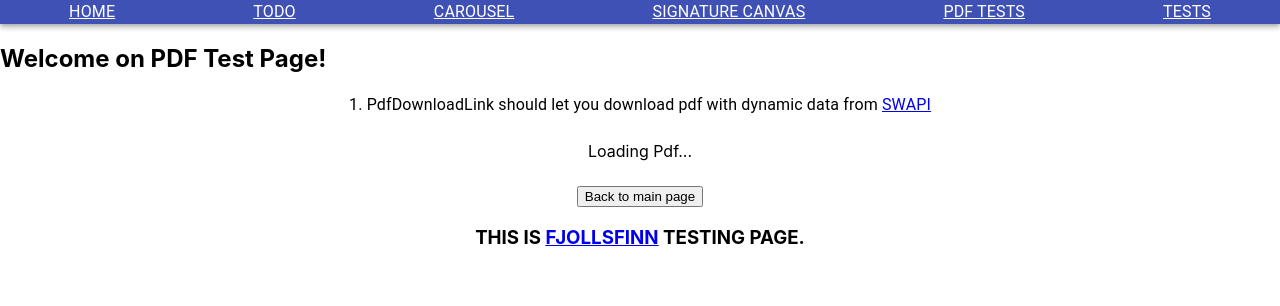
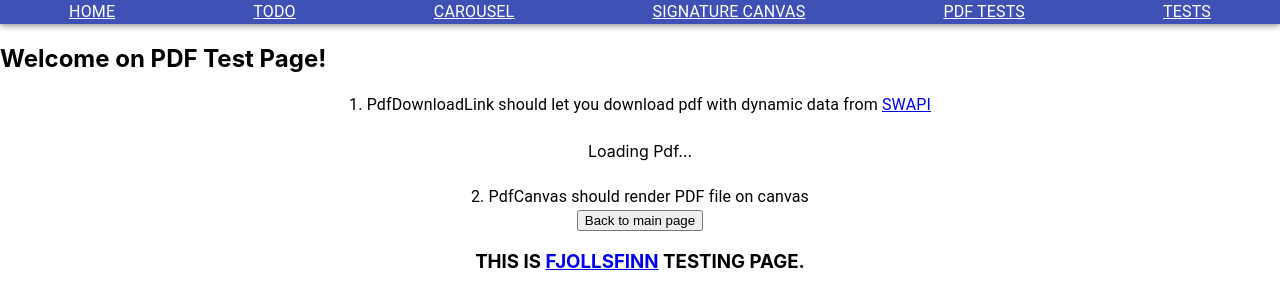
Before and after one commit to findiel/react_tests, a React (Create React App) app: page /react_tests/pdf-document-tests in a window 1280 px wide. Shown: the top 306 px of the page. Built offline with nearby package versions, Linux system fonts and the light colour scheme; no server answers; what @react-pdf/renderer would draw is missing.

Commit message:
Start working with pdf canvas renderer

```diff
--- a/src/components/pages/PdfViewPage.js
+++ b/src/components/pages/PdfViewPage.js
@@ -21,6 +21,7 @@ const PdfViewPage = () => {
                 <div className={classes.pdfDownloadLinkWrapper}>
                     <PdfDownloadLink />
                 </div>
+                <Typography variant="body1">2. PdfCanvas should render PDF file on canvas </Typography>
                 <Grid item>
                     <Link to="/react_tests">
                         <button>
```
Also changed, not shown: 1 other file (tests, documents, lock files or other folders).
